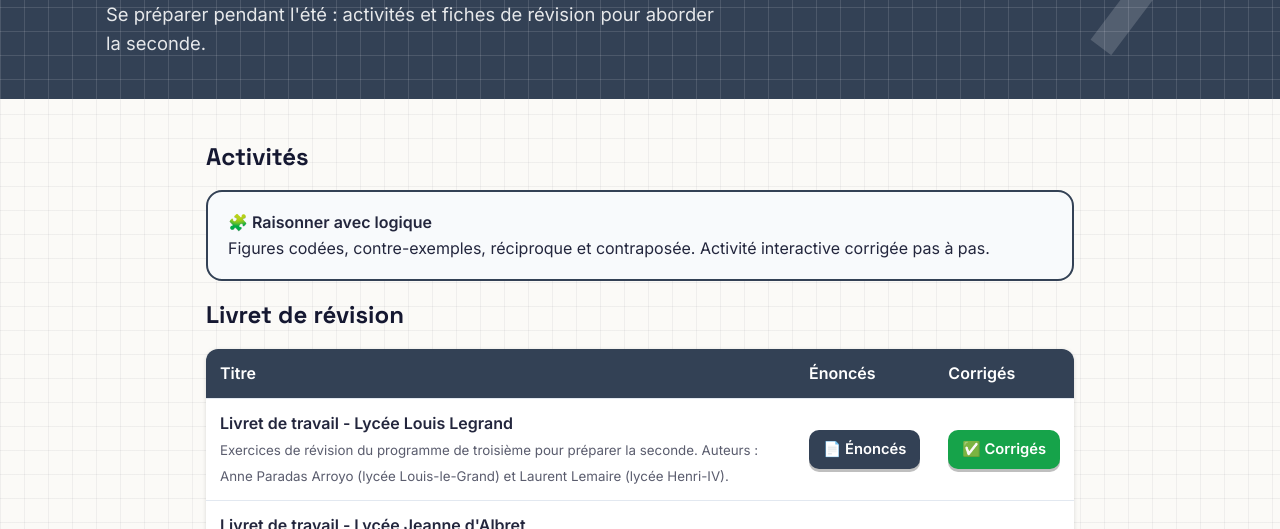
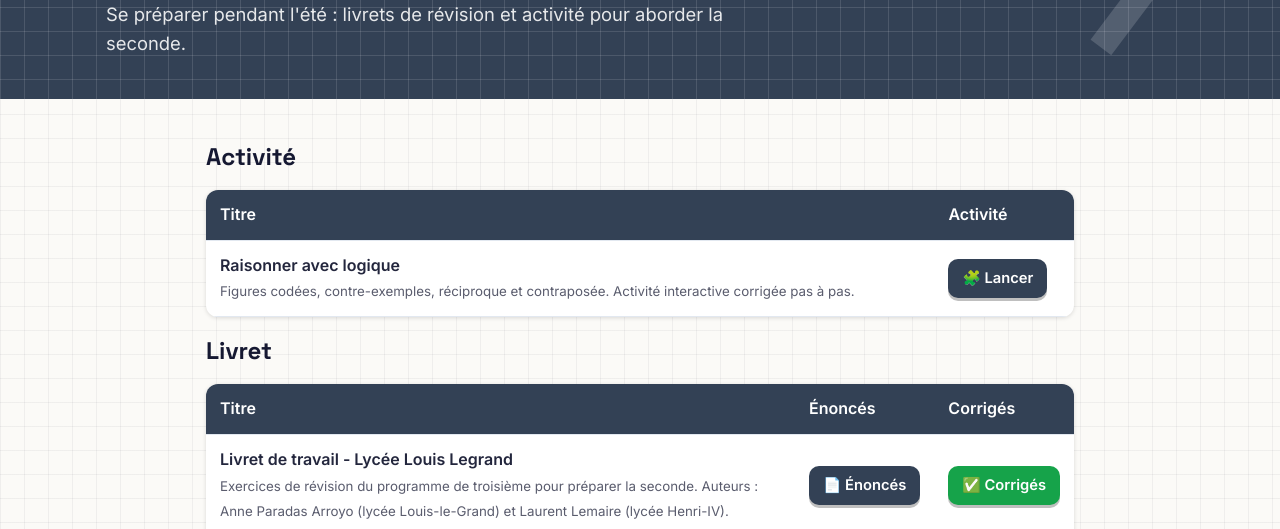
Before and after one commit to giromaths78-a11y/giromaths, a plain HTML site: page vers-lycee.html in a window 1280 px wide. Shown: the part 246-775 px from the top of the page. Drawn offline with Linux system fonts and the light colour scheme.

Commit message:
Lycée : présentation Livret / Activité (page et accueil)

```diff
--- a/vers-lycee.html
+++ b/vers-lycee.html
@@ -139,11 +139,13 @@ body.vl-full .vl-opts label{font-size:.95rem;padding:5px 10px}body.vl-full .vl-f
 @media(max-width:700px){.vl-fiche.vl-withfig{grid-template-columns:1fr}.vl-bigfig{grid-column:1;grid-row:auto}}
 </style>
 <section class="level-hero"><div class="wrap"><p class="crumbs"><a href="index.html">Accueil</a> / Lycée</p>
-<h1>Lycée</h1><p class="lead">Se préparer pendant l'été : activités et fiches de révision pour aborder la seconde.</p></div><span class="hero-sym" aria-hidden="true">↗</span></section>
+<h1>Lycée</h1><p class="lead">Se préparer pendant l'été : livrets de révision et activité pour aborder la seconde.</p></div><span class="hero-sym" aria-hidden="true">↗</span></section>
 <div class="wrap seq-page vl-page">
-<h2>Activités</h2>
-<a class="vl-card-lien" href="vers-lycee-logique.html"><b>🧩 Raisonner avec logique</b><br>Figures codées, contre-exemples, réciproque et contraposée. Activité interactive corrigée pas à pas.</a>
-<h2>Livret de révision</h2>
+<h2>Activité</h2>
+<table class="vl-tab"><thead><tr><th>Titre</th><th>Activité</th></tr></thead><tbody>
+<tr><td><b>Raisonner avec logique</b><br><small>Figures codées, contre-exemples, réciproque et contraposée. Activité interactive corrigée pas à pas.</small></td><td><a class="vl-btn" href="vers-lycee-logique.html">🧩 Lancer</a></td></tr>
+</tbody></table>
+<h2>Livret</h2>
 <table class="vl-tab"><thead><tr><th>Titre</th><th>Énoncés</th><th>Corrigés</th></tr></thead><tbody>
 <tr><td><b>Livret de travail - Lycée Louis Legrand</b><br><small>Exercices de révision du programme de troisième pour préparer la seconde. Auteurs : Anne Paradas Arroyo (lycée Louis-le-Grand) et Laurent Lemaire (lycée Henri-IV).</small></td><td><a class="vl-btn" href="ressources/lycee/livret-3e-2nde-enonce.pdf" target="_blank" rel="noopener">📄 Énoncés</a></td><td><a class="vl-btn vl-btn2" href="ressources/lycee/livret-3e-2nde-corrige.pdf" target="_blank" rel="noopener">✅ Corrigés</a></td></tr>
 <tr><td><b>Livret de travail - Lycée Jeanne d'Albret</b><br><small>Rappels de cours, exercices résolus, exercices d'entraînement et énigmes : arithmétique, fractions, puissances, calcul littéral, équations, fonctions.</small></td><td><a class="vl-btn" href="ressources/lycee/livret-jda-enonce.pdf" target="_blank" rel="noopener">📄 Énoncés</a></td><td><a class="vl-btn vl-btn2" href="ressources/lycee/livret-jda-corrige.pdf" target="_blank" rel="noopener">✅ Corrigés</a></td></tr>
```
Also changed, not shown: index.html (+1 -1 lines).
